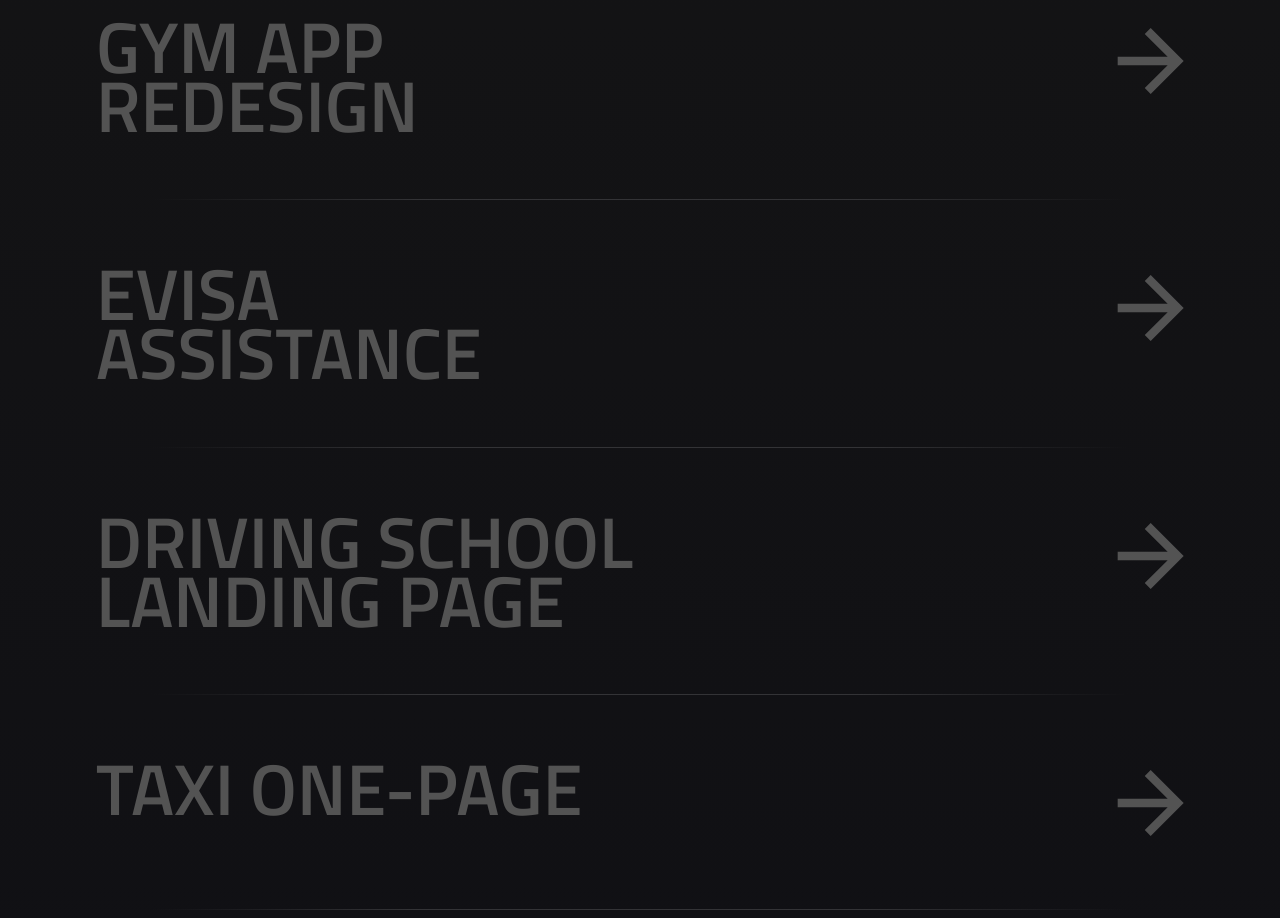
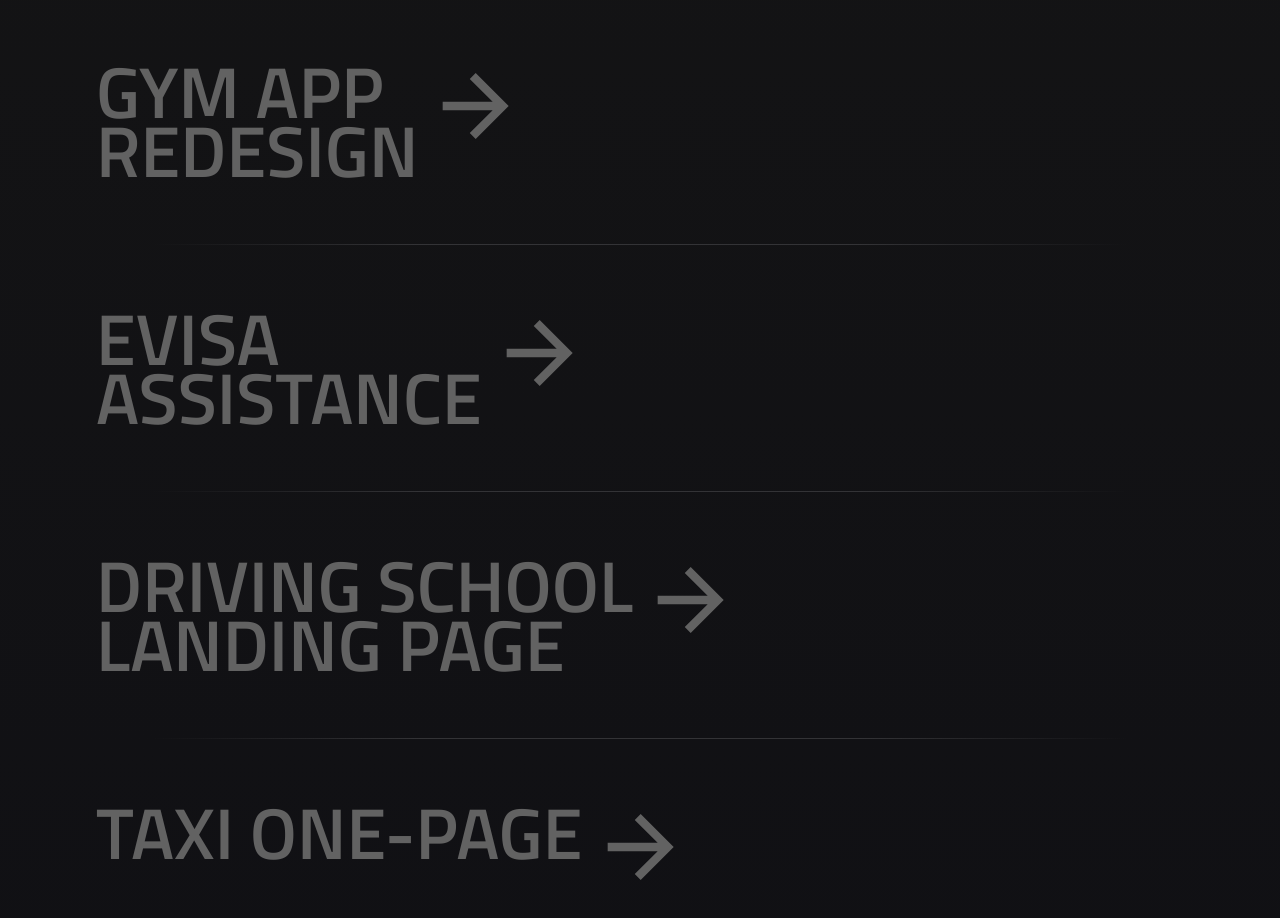
Before and after one commit to Evolutionx3/kk-portfolio, a React (Vite) app: page / in a window 1280 px wide. Shown: the part 1780-2698 px from the top of the page. Built offline with nearby package versions, Linux system fonts and the light colour scheme.

Commit message:
Fixes and some styling

```diff
--- a/src/App.jsx
+++ b/src/App.jsx
@@ -17,7 +17,6 @@ function App() {
       <Projects />
       <Testimonials />
       <Socials />
-      <BackToTop />
       <Footer />
     </div>
   );
--- a/src/components/atoms/ProjectTitle/ProjectTitle.jsx
+++ b/src/components/atoms/ProjectTitle/ProjectTitle.jsx
@@ -1,12 +1,19 @@
 import React from "react";
 import useWindowSize from "../../../hooks/useWindowSize";
 
-const ProjectTitle = ({ title, desktopTitle }) => {
+const ProjectTitle = ({ title, desktopTop, desktopBottom }) => {
   const windowSize = useWindowSize();
 
   return (
     <h2 className="project_title">
-      {windowSize.innerWidth >= 1280 ? desktopTitle : title}
+      {windowSize.innerWidth >= 1280 ? (
+        <div className="flex flex-col">
+          <span>{desktopTop}</span>
+          <span>{desktopBottom}</span>
+        </div>
+      ) : (
+        title
+      )}
     </h2>
   );
 };
--- a/src/components/atoms/RightArrow/RightArrow.jsx
+++ b/src/components/atoms/RightArrow/RightArrow.jsx
@@ -16,7 +16,7 @@ const RightArrow = () => {
           <g clipPath="url(#clip0_888_9303)">
             <path
               d="M0.671875 39.8255V48.1589H50.6719L27.7552 71.0755L33.6719 76.9922L66.6719 43.9922L33.6719 10.9922L27.7552 16.9089L50.6719 39.8255H0.671875Z"
-              fill="#535353"
+              fill="#626262"
             />
           </g>
           <defs>
--- a/src/components/molecules/BackToTop/BackToTop.jsx
+++ b/src/components/molecules/BackToTop/BackToTop.jsx
@@ -2,8 +2,8 @@ import React from "react";
 
 const BackToTop = () => {
   return (
-    <div className="text-center back_to_top">
-      <button className="flex flex-col gap-y-2 uppercase w-full justify-center items-center text-center">
+    <div className="flex justify-center back_to_top">
+      <button className="flex flex-col gap-y-2 uppercase justify-center items-center text-center w-auto">
         <svg
           xmlns="http://www.w3.org/2000/svg"
           width="14"
@@ -14,7 +14,7 @@ const BackToTop = () => {
           <g clipPath="url(#clip0_842_4103)">
             <path
               d="M6.11019 14.0469L7.81743 14.0469L7.81743 3.80341L12.5123 8.49833L13.7245 7.28619L6.96381 0.525505L0.203125 7.28619L1.41527 8.49833L6.11019 3.80341L6.11019 14.0469Z"
-              fill="#F8FAFC"
+              fill="#f8fafc80"
             />
           </g>
           <defs>
@@ -28,7 +28,9 @@ const BackToTop = () => {
             </clipPath>
           </defs>
         </svg>
-        Back to top
+        <span style={{ letterSpacing: "0.05694rem", color: "#f8fafc80" }}>
+          Back to top
+        </span>
       </button>
     </div>
   );
--- a/src/components/molecules/MentorInfo/MentorInfo.jsx
+++ b/src/components/molecules/MentorInfo/MentorInfo.jsx
@@ -2,7 +2,7 @@ import React from "react";
 
 const MentorInfo = ({ name, job, company, img }) => {
   return (
-    <div className="flex xl:flex-col items-center">
+    <div className="flex xl:flex-col items-center xl:-my-1">
       <div className="w-screen md:w-auto xl:w-full">
         <img className="mentor_img xl:mx-auto" src={img} />
       </div>
--- a/src/components/molecules/Project/Project.jsx
+++ b/src/components/molecules/Project/Project.jsx
@@ -4,15 +4,19 @@ import ProjectBadge from "../../atoms/ProjectBadge/ProjectBadge";
 import ProjectTitle from "../../atoms/ProjectTitle/ProjectTitle";
 import RightArrow from "../../atoms/RightArrow/RightArrow";
 
-const Project = ({ badge, title, desktopTitle, img }) => {
+const Project = ({ badge, title, desktopTop, desktopBottom, img }) => {
   return (
     <div className="project">
       <div className="relative xl:hidden">
         <ProjectImage img={img} />
         <ProjectBadge badge={badge} />
       </div>
-      <div className="py-4 md:justify-start md:gap-x-4 xl:max-w-screen-xl xl:mx-auto xl:py-24 laptop:py-16 flex items-center xl:items-start justify-between">
-        <ProjectTitle title={title} desktopTitle={desktopTitle} />
+      <div className="py-4 md:justify-start md:gap-x-4 xl:max-w-screen-xl xl:mx-auto xl:py-24 xl:gap-x-6 laptop:py-16 flex items-center xl:items-start">
+        <ProjectTitle
+          title={title}
+          desktopTop={desktopTop}
+          desktopBottom={desktopBottom}
+        />
         <div>
           <RightArrow />
         </div>
--- a/src/components/molecules/SectionTitleWrapper/SectionTitleWrapper.jsx
+++ b/src/components/molecules/SectionTitleWrapper/SectionTitleWrapper.jsx
@@ -5,7 +5,7 @@ import SectionTitle from "../../atoms/SectionTitle/SectionTitle";
 const SectionTitleWrapper = ({ title, additionalClass }) => {
   return (
     <div
-      className={`flex items-end gap-x-2 ${
+      className={`flex items-end gap-x-3 ${
         additionalClass ? additionalClass : ""
       } xl:mb-24 laptop:mb-16 xl:-ml-6`}
     >
--- a/src/components/organisms/Footer/Footer.jsx
+++ b/src/components/organisms/Footer/Footer.jsx
@@ -1,7 +1,13 @@
 import React from "react";
+import BackToTop from "../../molecules/BackToTop/BackToTop";
 
 const Footer = () => {
-  return <div className="footer-text">©2023 katarzyna klima</div>;
+  return (
+    <>
+      <BackToTop />
+      <div className="footer-text">©2023 katarzyna klima</div>
+    </>
+  );
 };
 
 export default Footer;
--- a/src/components/organisms/Projects/Projects.jsx
+++ b/src/components/organisms/Projects/Projects.jsx
@@ -6,28 +6,31 @@ const Works = [
   {
     id: 1,
     title: "Gym App Redesign",
-    desktopTitle: "Gym App Redesign",
+    desktopTop: "Gym App",
+    desktopBottom: "Redesign",
     badge: "iOS App Design",
     img: "gym_app",
   },
   {
     id: 2,
     title: "Evisa Assistance Platform",
-    desktopTitle: "Evisa Assistance",
+    desktopTop: "Evisa",
+    desktopBottom: "Assistance",
     badge: "Case Study",
     img: "evisa",
   },
   {
     id: 3,
     title: "OSK4U One-Page",
-    desktopTitle: "Driving School Landing Page",
+    desktopTop: "Driving School",
+    desktopBottom: "Landing Page",
     badge: "Case Study",
     img: "osk4u",
   },
   {
     id: 4,
     title: "Taxi One-Page",
-    desktopTitle: "Taxi One-Page",
+    desktopTop: "Taxi One-Page",
     badge: "Case Study",
     img: "taxi",
   },
@@ -45,7 +48,8 @@ const Projects = () => {
             key={work.id}
             badge={work.badge}
             title={work.title}
-            desktopTitle={work.desktopTitle}
+            desktopTop={work.desktopTop}
+            desktopBottom={work.desktopBottom}
             img={work.img}
           />
         ))}
--- a/src/components/organisms/Testimonials/Testimonials.jsx
+++ b/src/components/organisms/Testimonials/Testimonials.jsx
@@ -39,6 +39,7 @@ const Mentors = [
       `"She's curious,
       <span class="testimonials_text_featured">detail oriented</span>` +
       ' and hard working..."',
+    reference: `Kasia is a solid candidate, with great communication skills. She's curious, detail-oriented and hard working. During each mentorship session she's always well prepared and focused, she's aware of her strengths and weaknesses. Her proactive approach, openness to feedback and eagerness to learn UX and UI design deserves huge applause. It's pleasure to support Kasia and be part of her professional growth :)`,
   },
   {
     id: 3,
@@ -52,6 +53,7 @@ const Mentors = [
     quoteMobile:
       `"<span class="testimonials_text_featured">Brimming with passion</span>` +
       ' and commitment<br/>for her craft..."',
+    reference: `Kasia is a talented and aspiring young designer, brimming with passion and commitment for her craft. Throughout our mentoring sessions, she showcased not only her aptitude for incorporating feedback but also her ability to challenge it, consistently pushing the boundaries of project quality. Collaborating with Kasia during these mentoring sessions was an absolute delight.`,
   },
 ];
 
--- a/src/index.css
+++ b/src/index.css
@@ -93,7 +93,7 @@ body {
         }
     }
 
-    .hero_bg_dots, .testimonials {
+    .hero_bg_dots, .testimonials_container {
         background: url(/bg_hero_mobile.png);
     }
 
@@ -156,9 +156,6 @@ body {
         color: #363639;
         opacity: 0.9;
 
-        @screen xl {
-            line-height: 145%;
-        }
 
     }
 
@@ -166,6 +163,10 @@ body {
         @apply py-4 px-10;
         border-radius: 0.0625rem;
         background: linear-gradient(90deg, rgba(46, 29, 157, 0.24) 0%, rgba(46, 29, 157, 0.60) 11.41%, rgba(46, 29, 157, 0.90) 63.65%, #2E1D9D 100%), #080808;
+
+        @screen xl {
+            min-width: 350px;
+        }
     }
 
     .about_desc_introduction {
@@ -220,10 +221,9 @@ body {
         line-height: 100%;
 
         @screen xl {
-            color: #535353;
+            color: #626262;
             font-size: 6.19875rem;
             line-height: 82%;
-            max-width: 800px;
         }
 
         @screen laptop {
@@ -366,14 +366,13 @@ body {
     }
 
     .footer-text {
-        @apply uppercase text-center py-4;
+        @apply uppercase text-center py-4 bg-dark-grey;
         font-size: 0.75rem;
         color: #535353;
     }
 
     .back_to_top {
-        @apply pb-10;
-        opacity: 0.5
+        @apply pb-10 bg-dark-grey;
     }
 
     .swiper-button-prev {
@@ -459,7 +458,7 @@ body {
       }
 
       .menu-item {
-        @apply text-right uppercase font-semibold text-lg text-typography laptop:text-sm xl:text-dark-typography xl:text-base;
+        @apply text-right uppercase font-semibold text-lg text-typography laptop:text-sm xl:text-dark-typography xl:text-base cursor-pointer relative transition-all w-fit duration-500 before:w-0 before:h-px before:absolute before:bottom-0 before:right-0 before:bg-typography before:transition-all before:duration-500 hover:before:w-full hover:before:left-0 hover:before:bg-typography hover:text-typography;
         letter-spacing: 0.09rem;
       }
 
```
Also changed, not shown: public/marina.png.
